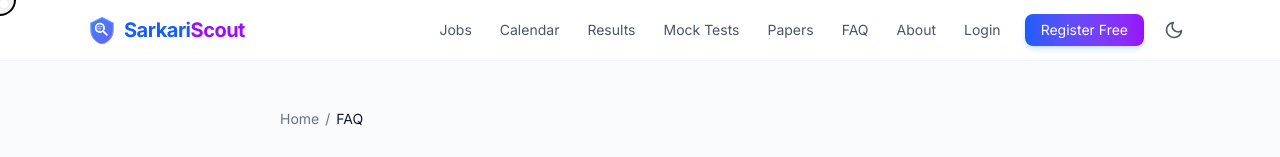
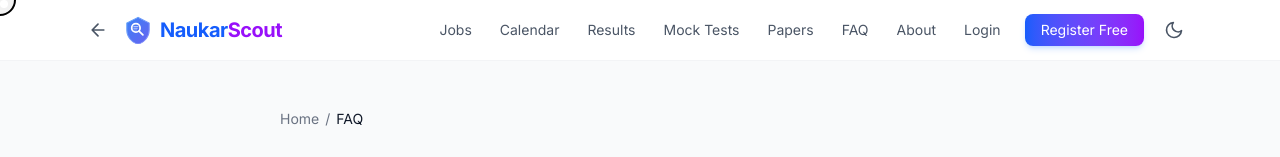
Before and after one commit to Kadamn978/SarkariScout, a React (Vite) app in the folder frontend/: page /faq in a window 1280 px wide. Shown: the top 157 px of the page. Built offline with nearby package versions, Linux system fonts and the light colour scheme; no server answers.

Commit message:
feat: add back button to navbar on all pages
- Shows back arrow when browser history > 1
- Navigates to previous page on click
- Falls back to home if no history
- Hidden on landing page (first visit)
- Accessible with aria-label

```diff
--- a/frontend/src/components/Navbar.tsx
+++ b/frontend/src/components/Navbar.tsx
@@ -1,4 +1,4 @@
-import { Link, useNavigate } from 'react-router-dom'
+import { Link, useNavigate, useLocation } from 'react-router-dom'
 import { useAuth } from '../contexts/AuthContext'
 import { useTheme } from '../contexts/ThemeContext'
 import NotificationBell from './NotificationBell'
@@ -9,8 +9,22 @@ export default function Navbar() {
   const { user, logout } = useAuth()
   const { dark, toggle } = useTheme()
   const navigate = useNavigate()
+  const location = useLocation()
   const [menuOpen, setMenuOpen] = useState(false)
   const [scrolled, setScrolled] = useState(false)
+  const [canGoBack, setCanGoBack] = useState(false)
+
+  useEffect(() => {
+    setCanGoBack(window.history.length > 1)
+  }, [location])
+
+  const handleBack = () => {
+    if (window.history.length > 1) {
+      navigate(-1)
+    } else {
+      navigate('/')
+    }
+  }
 
   useEffect(() => {
     const onScroll = () => setScrolled(window.scrollY > 20)
@@ -29,10 +43,23 @@ export default function Navbar() {
       aria-label="Main navigation"
     >
       <div className="max-w-6xl mx-auto px-4 sm:px-6 py-3 flex justify-between items-center">
-        <Link to="/" className="flex items-center gap-2 text-xl font-bold tracking-tight">
-          <Logo size={28} />
-          <span className="text-blue-600 dark:text-blue-400">Sarkari<span className="text-purple-600 dark:text-purple-400">Scout</span></span>
-        </Link>
+        <div className="flex items-center gap-2">
+          {canGoBack && (
+            <button
+              onClick={handleBack}
+              className="p-2 -ml-2 rounded-lg hover:bg-gray-100 dark:hover:bg-gray-800 transition text-gray-600 dark:text-gray-400"
+              aria-label="Go back"
+            >
+              <svg className="w-5 h-5" viewBox="0 0 24 24" fill="none" stroke="currentColor" strokeWidth="2" strokeLinecap="round" strokeLinejoin="round">
+                <path d="M19 12H5M12 19l-7-7 7-7" />
+              </svg>
+            </button>
+          )}
+          <Link to="/" className="flex items-center gap-2 text-xl font-bold tracking-tight">
+            <Logo size={28} />
+            <span className="text-blue-600 dark:text-blue-400">Naukar<span className="text-purple-600 dark:text-purple-400">Scout</span></span>
+          </Link>
+        </div>
 
         {/* Desktop */}
         <div className="hidden sm:flex items-center gap-1">
```
